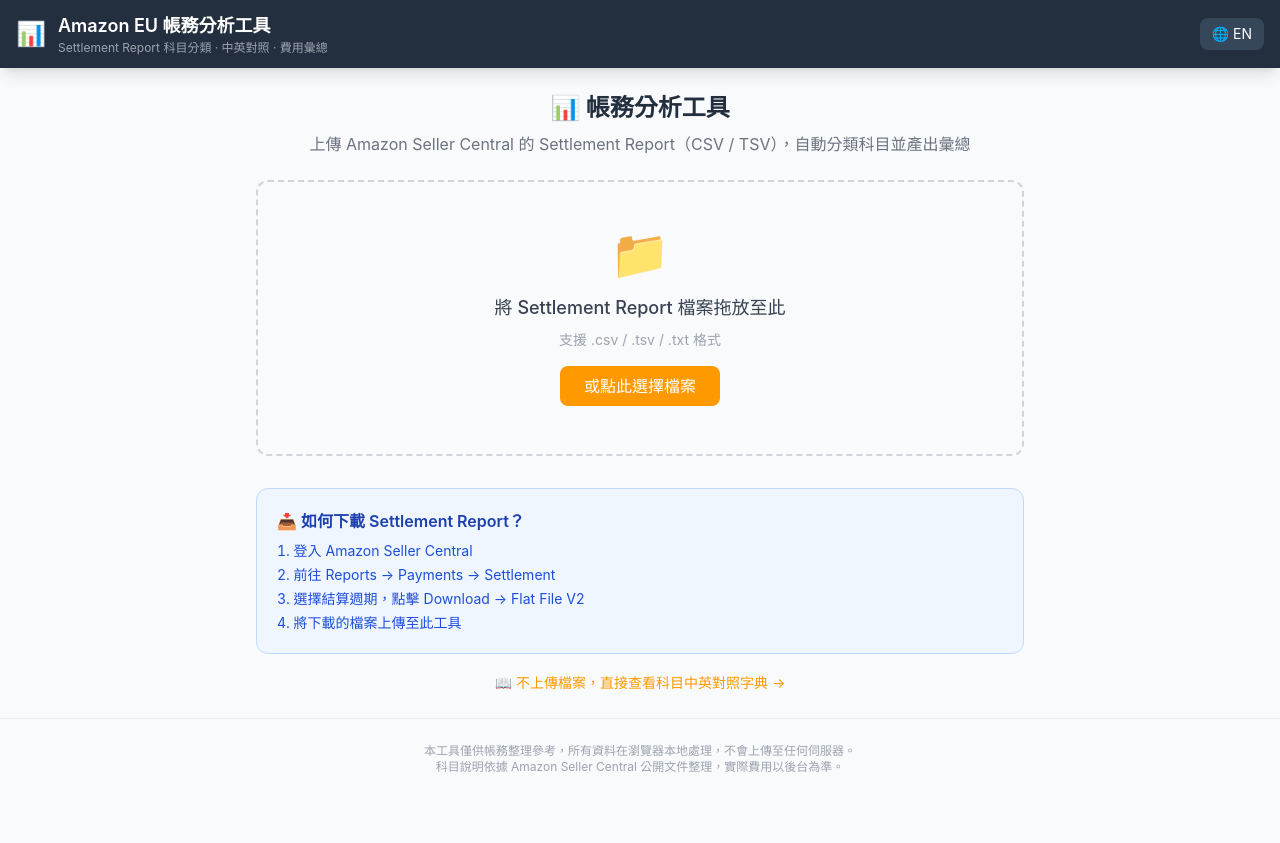
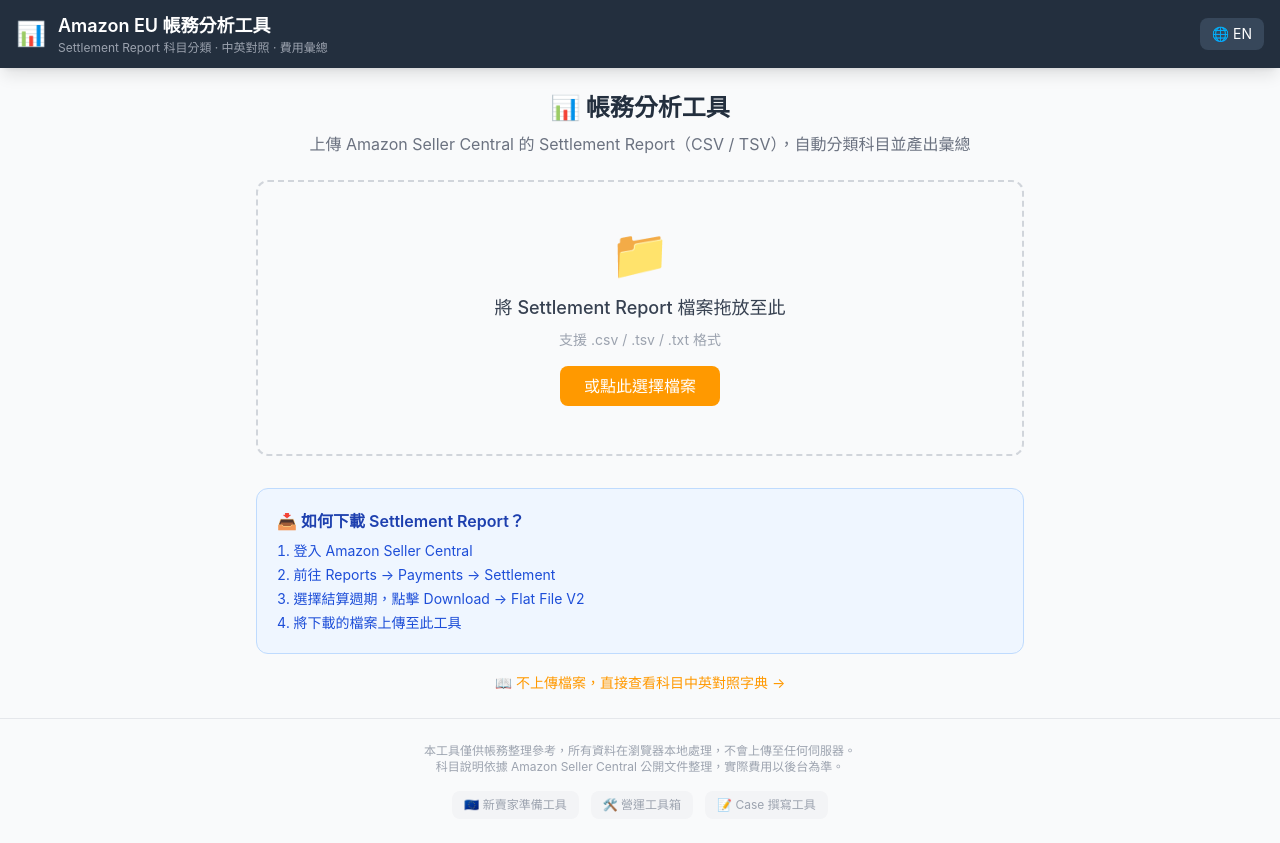
Before and after one commit to eddiechu1009-bit/amazon-eu-accounting, a React (Vite) app: page / in a window 1280 px wide. Before the commit the page ends 800 px from the top, so only its background shows below. Built offline with nearby package versions, Linux system fonts and the light colour scheme; the HTML template or start-up script is replaced by a standard one.

Commit message:
feat: 工具互連 footer 連結

```diff
--- a/src/App.tsx
+++ b/src/App.tsx
@@ -30,6 +30,11 @@
       <footer className="text-center text-xs text-gray-400 py-6 border-t">
         {t('footerLine1')}
         <br />{t('footerLine2')}
+        <div className="mt-4 flex flex-wrap justify-center gap-3">
+          <a href="https://eddiechu1009-bit.github.io/amazon-eu-tools/" target="_blank" rel="noopener noreferrer" className="px-3 py-1.5 bg-gray-100 hover:bg-amazon-orange/10 hover:text-amazon-dark rounded-lg transition-all duration-200">🇪🇺 新賣家準備工具</a>
+          <a href="https://eddiechu1009-bit.github.io/amazon-eu-seller-toolkit/" target="_blank" rel="noopener noreferrer" className="px-3 py-1.5 bg-gray-100 hover:bg-amazon-orange/10 hover:text-amazon-dark rounded-lg transition-all duration-200">🛠️ 營運工具箱</a>
+          <a href="https://eddiechu1009-bit.github.io/amazon-case-writer/" target="_blank" rel="noopener noreferrer" className="px-3 py-1.5 bg-gray-100 hover:bg-amazon-orange/10 hover:text-amazon-dark rounded-lg transition-all duration-200">📝 Case 撰寫工具</a>
+        </div>
       </footer>
     </div>
   );
```
